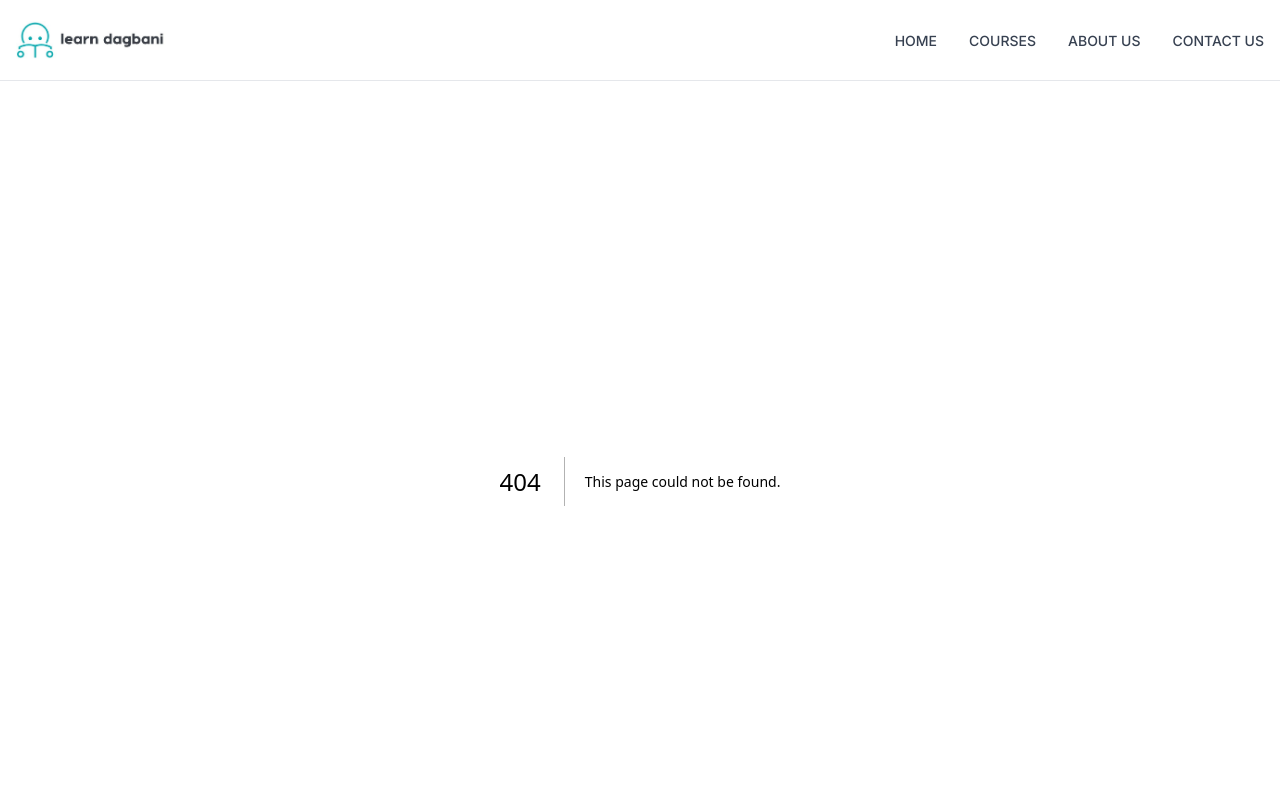
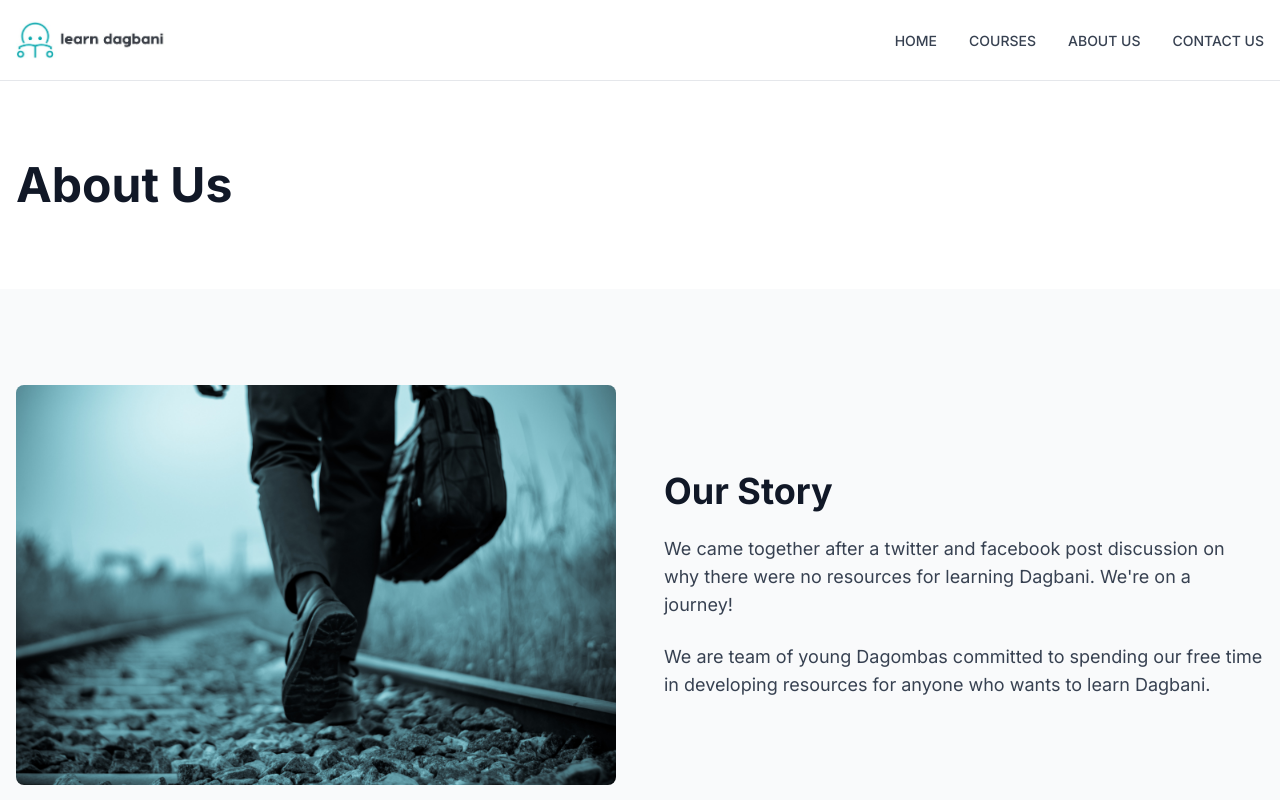
Before and after one commit to rasheeda/learndagbani, a Next.js app: page /about in a window 1280 px wide. Before the commit this address had no page. Shown: the top 800 px of the page. Built offline with nearby package versions, Linux system fonts and the light colour scheme.

Commit message:
Create contact us and about pages

```diff
--- /dev/null
+++ b/src/app/about/page.tsx
@@ -0,0 +1,49 @@
+import Image from 'next/image'
+
+export default function AboutPage() {
+  return (
+    <main className="min-h-screen">
+      {/* Hero Section */}
+      <section className="container mx-auto px-4 py-20">
+        <h1 className="text-5xl font-bold text-gray-900">About Us</h1>
+      </section>
+
+      {/* Story Section */}
+      <section className="bg-gray-50 py-24">
+        <div className="container mx-auto px-4">
+          <div className="grid md:grid-cols-2 gap-12 items-center">
+            {/* Image */}
+            <div className="relative h-[400px] w-full">
+              <Image
+                src="/images/about-us.jpg"
+                alt="Our Journey"
+                fill
+                className="object-cover rounded-lg"
+                priority
+              />
+            </div>
+
+            {/* Content */}
+            <div>
+              <h2 className="text-4xl font-bold text-gray-900 mb-6">
+                Our Story
+              </h2>
+              <div className="space-y-6">
+                <p className="text-lg text-gray-700">
+                  We came together after a twitter and facebook post discussion
+                  on why there were no resources for learning Dagbani. We're on
+                  a journey!
+                </p>
+                <p className="text-lg text-gray-700">
+                  We are team of young Dagombas committed to spending our free
+                  time in developing resources for anyone who wants to learn
+                  Dagbani.
+                </p>
+              </div>
+            </div>
+          </div>
+        </div>
+      </section>
+    </main>
+  )
+}
--- /dev/null
+++ b/src/app/contact-us/page.tsx
@@ -0,0 +1,67 @@
+import { Phone, Mail, MapPin } from 'lucide-react'
+
+// Contact card component for better organization
+function ContactCard({
+  icon: Icon,
+  title,
+  content
+}: {
+  icon: any
+  title: string
+  content: string
+}) {
+  return (
+    <div className="bg-white p-8 rounded-lg shadow-sm text-center">
+      <div className="w-16 h-16 bg-[#55d7c6] rounded-full flex items-center justify-center mx-auto mb-4">
+        <Icon className="w-8 h-8 text-white" />
+      </div>
+      <h3 className="text-xl font-semibold mb-2">{title}</h3>
+      <p className="text-gray-600">{content}</p>
+    </div>
+  )
+}
+
+export default function ContactPage() {
+  const contactInfo = [
+    {
+      icon: Phone,
+      title: "Call Us",
+      content: "+233**********"
+    },
+    {
+      icon: Mail,
+      title: "Email",
+      content: "hello@learndagbani.org"
+    },
+    {
+      icon: MapPin,
+      title: "Offices",
+      content: "we're remote!"
+    }
+  ]
+
+  return (
+    <main className="min-h-screen">
+      {/* Hero Section */}
+      <section className="container mx-auto px-4 py-20">
+        <h1 className="text-5xl font-bold text-gray-900">Get in Touch</h1>
+      </section>
+
+      {/* Contact Cards Section */}
+      <section className="bg-gray-50 py-24">
+        <div className="container mx-auto px-4">
+          <div className="grid md:grid-cols-3 gap-8">
+            {contactInfo.map((info, index) => (
+              <ContactCard
+                key={index}
+                icon={info.icon}
+                title={info.title}
+                content={info.content}
+              />
+            ))}
+          </div>
+        </div>
+      </section>
+    </main>
+  )
+}
--- a/src/components/home/content-blocks.tsx
+++ b/src/components/home/content-blocks.tsx
@@ -30,7 +30,7 @@ function ContentBlock({
       </p>
       <Link
         href={buttonLink}
-        className="inline-block bg-[#F4A442] hover:bg-[#E89432] text-white px-6 py-2 rounded text-sm font-medium transition-colors"
+        className="inline-block bg-[#55d7c6] hover:bg-[#69a4d2] text-white px-6 py-2 rounded text-sm font-medium transition-colors"
       >
         {buttonText}
       </Link>
@@ -84,7 +84,7 @@ export function ContentBlocks() {
       description: "Explore a draft/unofficial Dagbanli dictionary created by Tony Naden. We are looking for volunteers to help us create an updated dictionary. Learn how you can help by emailing hello@learndagbani.org",
       image: "/images/book-leaf.jpg",
       buttonText: "VIEW UNOFFICIAL DICTIONARY",
-      buttonLink: "/dictionary",
+      buttonLink: "/files/dagbani-dictionary-pdf",
       imageOnLeft: false
     },
     {
@@ -92,7 +92,7 @@ export function ContentBlocks() {
       description: "Learn Dagbanli will not exist without contributors. Help us keep this alive by contributing to the project. All forms of lesson contributions are welcome; text, audio, video, etc. Click below to learn more about how you can contribute to the lessons.",
       image: "/images/male-working-on-computer.jpg",
       buttonText: "LEARN MORE",
-      buttonLink: "/contribute",
+      buttonLink: "/contact-us",
       imageOnLeft: true
     }
   ]
--- a/src/components/home/features.tsx
+++ b/src/components/home/features.tsx
@@ -7,7 +7,7 @@ function FeatureCard({ title, description }: { title: string; description: strin
     <div className="text-center px-4">
       {/* Checkmark icon */}
       <div className="flex justify-center mb-4">
-        <CheckCircle className="w-12 h-12 text-[#F4A442]" />
+        <CheckCircle className="w-12 h-12 text-[#55d7c6]" />
       </div>
 
       {/* Feature title */}
--- a/src/components/home/hero.tsx
+++ b/src/components/home/hero.tsx
@@ -38,7 +38,7 @@ export function Hero() {
         <div className="flex justify-center gap-4">
           <Link
             href="/about"
-            className="bg-[#F4A442] hover:bg-[#E89432] text-white px-8 py-3 rounded-md font-medium transition-colors"
+            className="bg-[#55d7c6] hover:bg-[#61abcb] text-white px-8 py-3 rounded-md font-medium transition-colors"
           >
             LEARN MORE
           </Link>
--- a/src/components/layout/navbar.tsx
+++ b/src/components/layout/navbar.tsx
@@ -26,7 +26,7 @@ const navItems: NavItem[] = [
     //   { label: 'History of Dagbon', href: '/courses/history-of-dagbon' }
     // ]
   },
-  { label: 'ABOUT US', href: '/about-us' },
+  { label: 'ABOUT US', href: '/about' },
   { label: 'CONTACT US', href: '/contact-us' }
 ]
 
```
Also changed, not shown: public/images/about-us.jpg (added), 1 other file (tests, documents, lock files or other folders).
